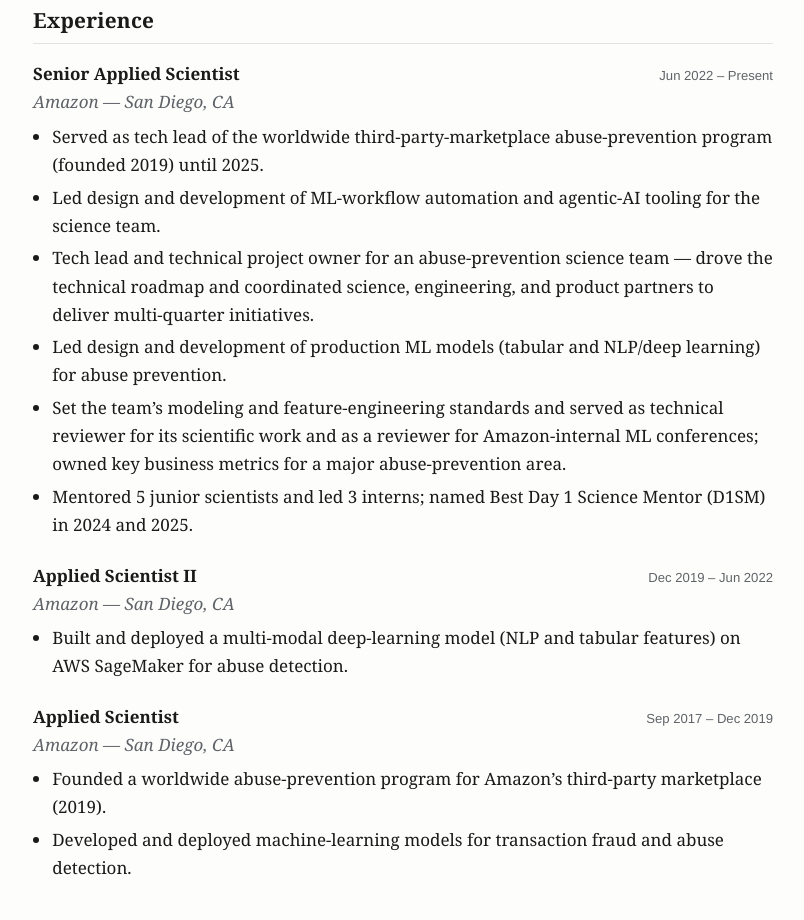
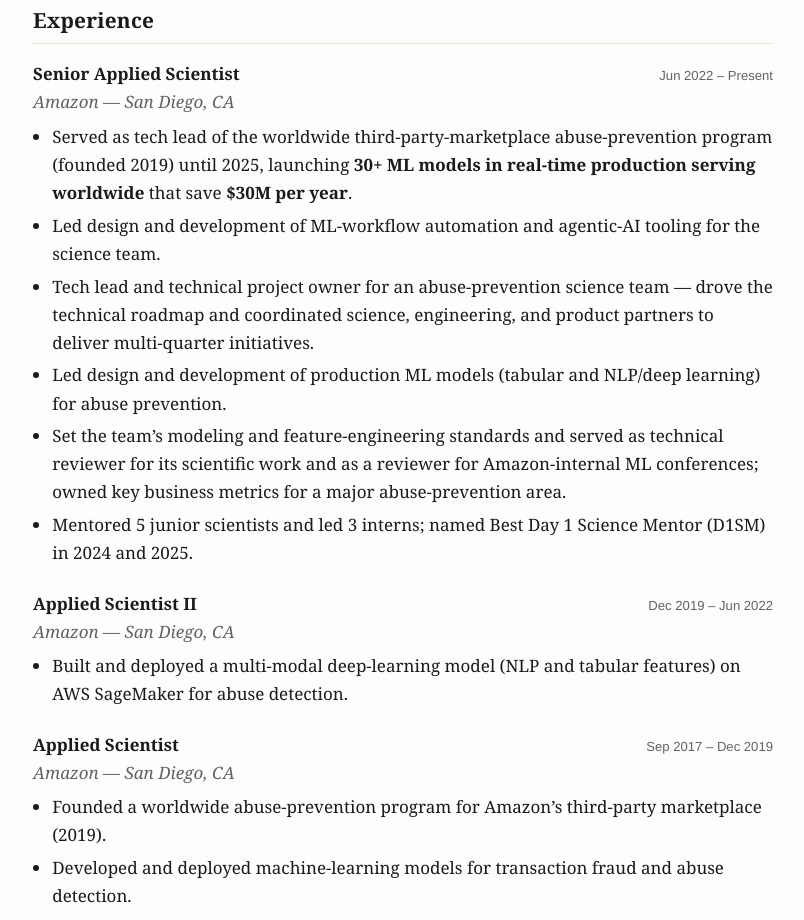
Before and after one commit to TianpeiLuke/TianpeiLuke.github.io, a plain HTML site: page index.html in a window 1280 px wide. Shown: the part 860-1780 px from the top of the page, without its empty margins (237-1041 px from the left). Drawn offline with Linux system fonts and the light colour scheme.

Commit message:
Highlight 30+ production models and $30M annual savings in Amazon experience

```diff
--- a/index.html
+++ b/index.html
@@ -308,7 +308,7 @@
   </div>
   <div class="entry-org">Amazon &mdash; San Diego, CA</div>
   <ul>
-    <li>Served as tech lead of the worldwide third-party-marketplace abuse-prevention program (founded 2019) until 2025.</li>
+    <li>Served as tech lead of the worldwide third-party-marketplace abuse-prevention program (founded 2019) until 2025, launching <strong>30+ ML models in real-time production serving worldwide</strong> that save <strong>$30M per year</strong>.</li>
     <li>Led design and development of ML-workflow automation and agentic-AI tooling for the science team.</li>
     <li>Tech lead and technical project owner for an abuse-prevention science team &mdash; drove the technical roadmap and coordinated science, engineering, and product partners to deliver multi-quarter initiatives.</li>
     <li>Led design and development of production ML models (tabular and NLP/deep learning) for abuse prevention.</li>
```
